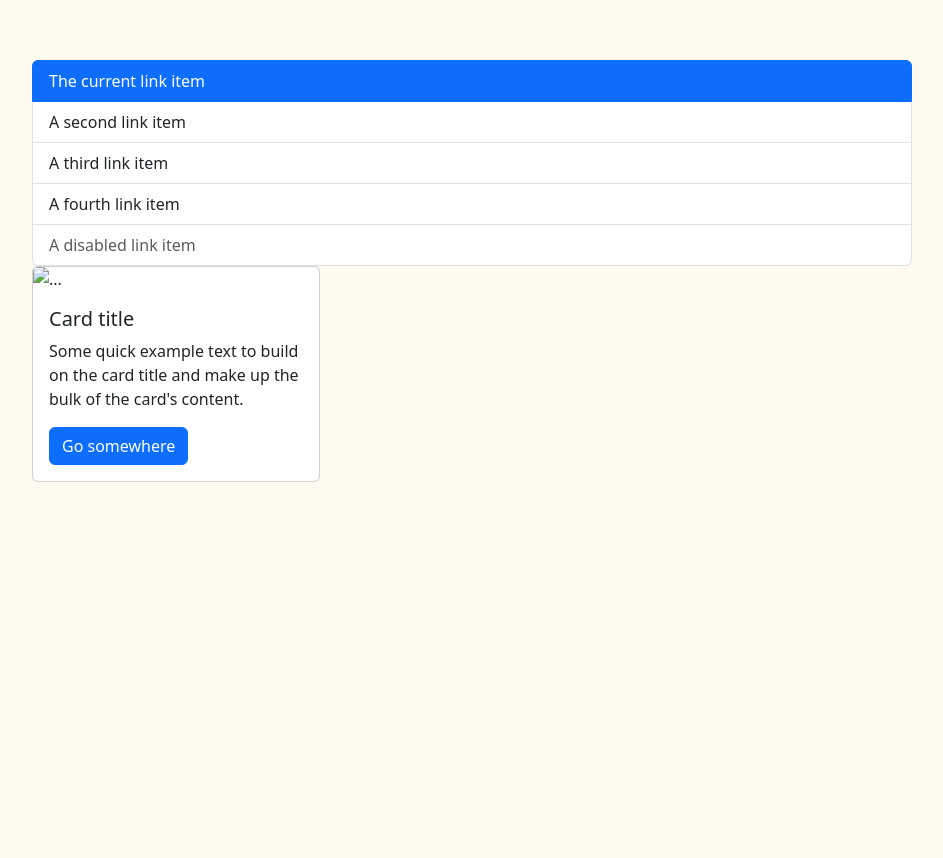
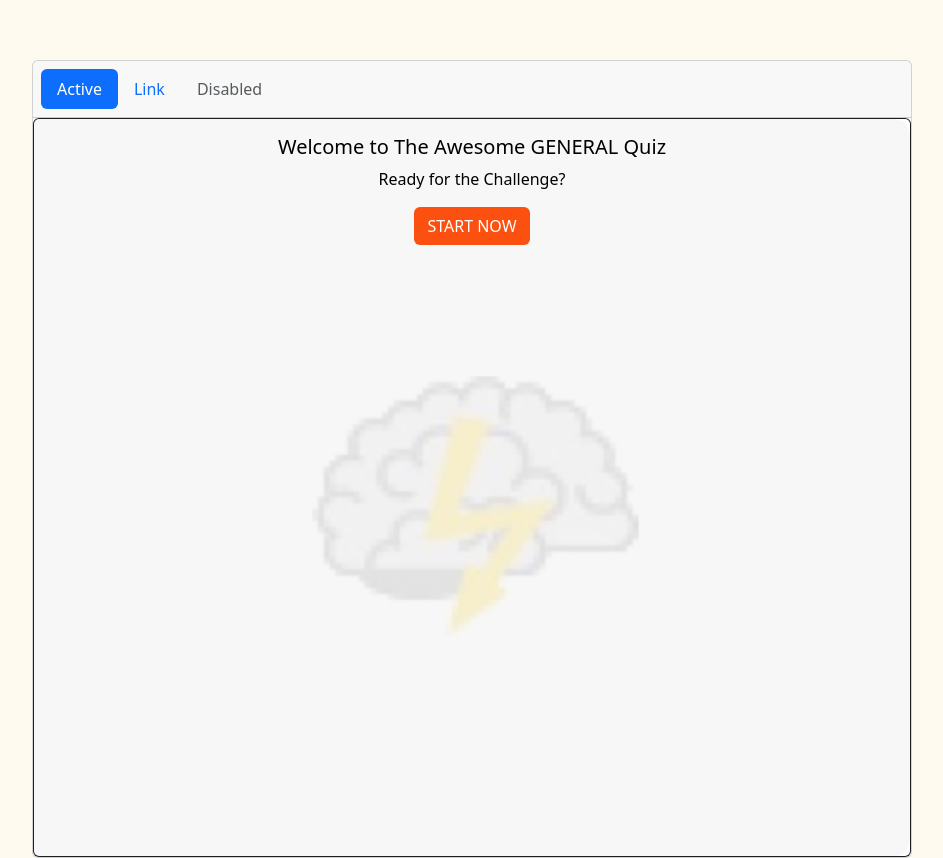
Before and after one commit to Arizona1712/Quiz-App, a website: page index.html in a window 1280 px wide. Shown: the part 140-998 px from the top of the page, without its empty margins (168-1111 px from the left). Before the commit the page ends 822 px from the top, so only its background shows below. Drawn offline with nearby package versions, Linux system fonts and the light colour scheme.

Commit message:
add first page

```diff
--- a/css/style.css
+++ b/css/style.css
@@ -5,3 +5,20 @@ body {
 main {
     padding: 200px;
 }
+
+.bg-color {
+    background-color: #27355c;
+}
+
+.bg-image {
+    background-image: url('../img/brainbg.jpg');
+}
+
+.card-title, .card-text {
+    color: black;
+}
+
+.btn-color {
+    background-color: #fb500f;
+    color: white;
+}
--- a/index.html
+++ b/index.html
@@ -11,21 +11,40 @@
 </head>
 <body>
     <main>
-        <div class="list-group">
-            <a href="#" class="list-group-item list-group-item-action active" aria-current="true">
-                The current link item
-            </a>
-            <a href="#" class="list-group-item list-group-item-action">A second link item</a>
-            <a href="#" class="list-group-item list-group-item-action">A third link item</a>
-            <a href="#" class="list-group-item list-group-item-action">A fourth link item</a>
-            <a class="list-group-item list-group-item-action disabled" aria-disabled="true">A disabled link item</a>
-        </div>
-        <div class="card" style="width: 18rem;">
-            <img src="..." class="card-img-top" alt="...">
-            <div class="card-body">
-                <h5 class="card-title">Card title</h5>
-                <p class="card-text">Some quick example text to build on the card title and make up the bulk of the card's content.</p>
-                <a href="#" class="btn btn-primary">Go somewhere</a>
+        <!-- <div class="card" style="width: 18rem;">
+            <div class="card bg-color" style="width: 18rem;">
+                <img src="./img/logo.png" class="card-img-top" alt="...">
+                <div class="card-body">
+                    <h5 class="card-title">Card title</h5>
+                    <p class="card-text">Some quick example text to build on the card title and make up the bulk of the card's content.</p>
+                    <a href="#" class="btn">Go somewhere</a>
+                </div>
+            </div>
+            <div class="card-body bg-image">
+            </div>
+        </div> -->
+
+        <div class="card text-center">
+            <div class="card-header">
+                <ul class="nav nav-pills card-header-pills">
+                    <li class="nav-item">
+                    <a class="nav-link active" href="#">Active</a>
+                    </li>
+                    <li class="nav-item">
+                    <a class="nav-link" href="#">Link</a>
+                    </li>
+                    <li class="nav-item">
+                    <a class="nav-link disabled" aria-disabled="true">Disabled</a>
+                    </li>
+                </ul>
+            </div>
+            <div class="card text-bg-dark">
+                <img src="./img/brainbg.jpg" class="card-img">
+                <div class="card-img-overlay">
+                    <h5 class="card-title">Welcome to The Awesome GENERAL Quiz</h5>
+                    <p class="card-text">Ready for the Challenge?</p>
+                    <a href="#" class="btn btn-color">START NOW</a>
+                </div>
             </div>
         </div>
     </main>
```
